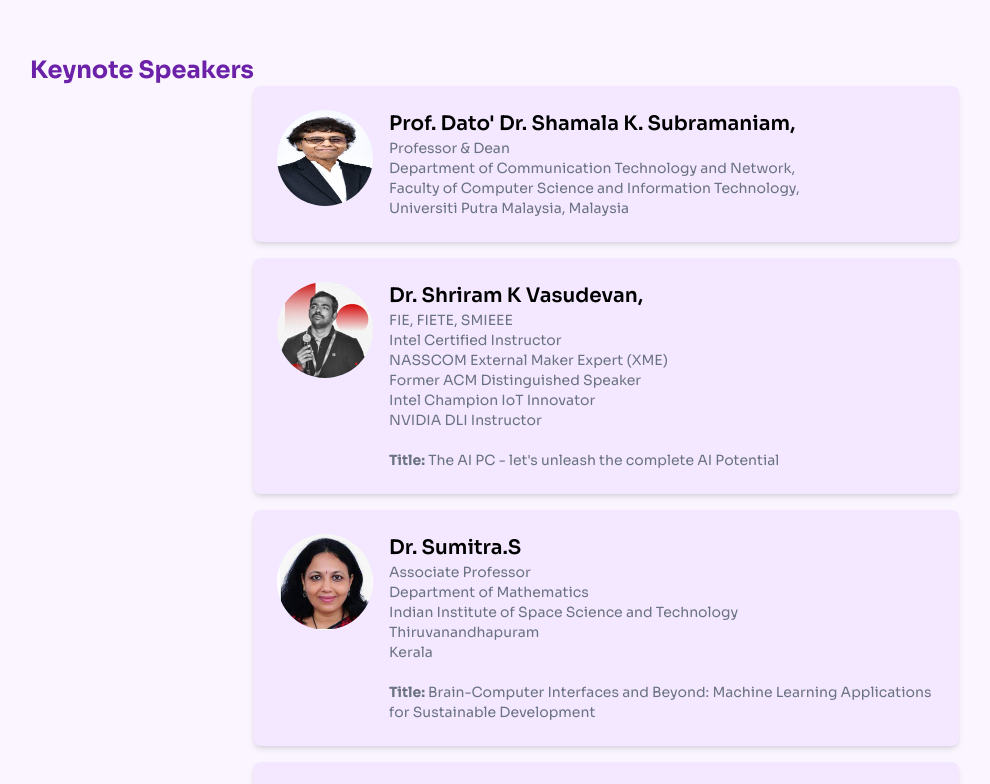
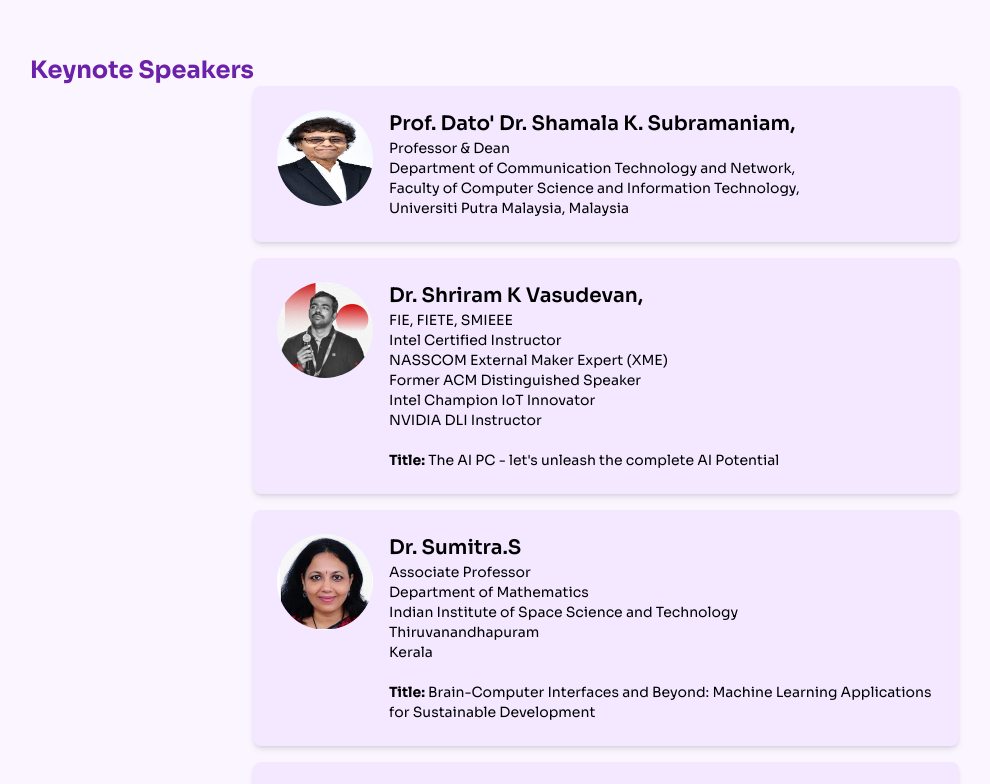
Before and after one commit to aswin-codes/IRCTAC-24, a React (Vite) app: page / in a window 1280 px wide. Shown: the part 9060-9844 px from the top of the page, without its empty margins (34-1024 px from the left). Built offline with nearby package versions, Linux system fonts and the light colour scheme.

Commit message:
some more corrections

```diff
--- a/src/components/Speakers.jsx
+++ b/src/components/Speakers.jsx
@@ -10,7 +10,7 @@
             <img src={image} alt={name} className="w-24 h-24 rounded-full object-cover" />
             <div className="text-center md:text-left">
                 <h3 className="text-xl font-semibold">{name}</h3>
-                <p className="text-sm text-gray-500">{details}</p>
+                <p className="text-sm">{details}</p>
             </div>
         </div>
     );
```
Also changed, not shown: 1 other file (tests, documents, lock files or other folders).
